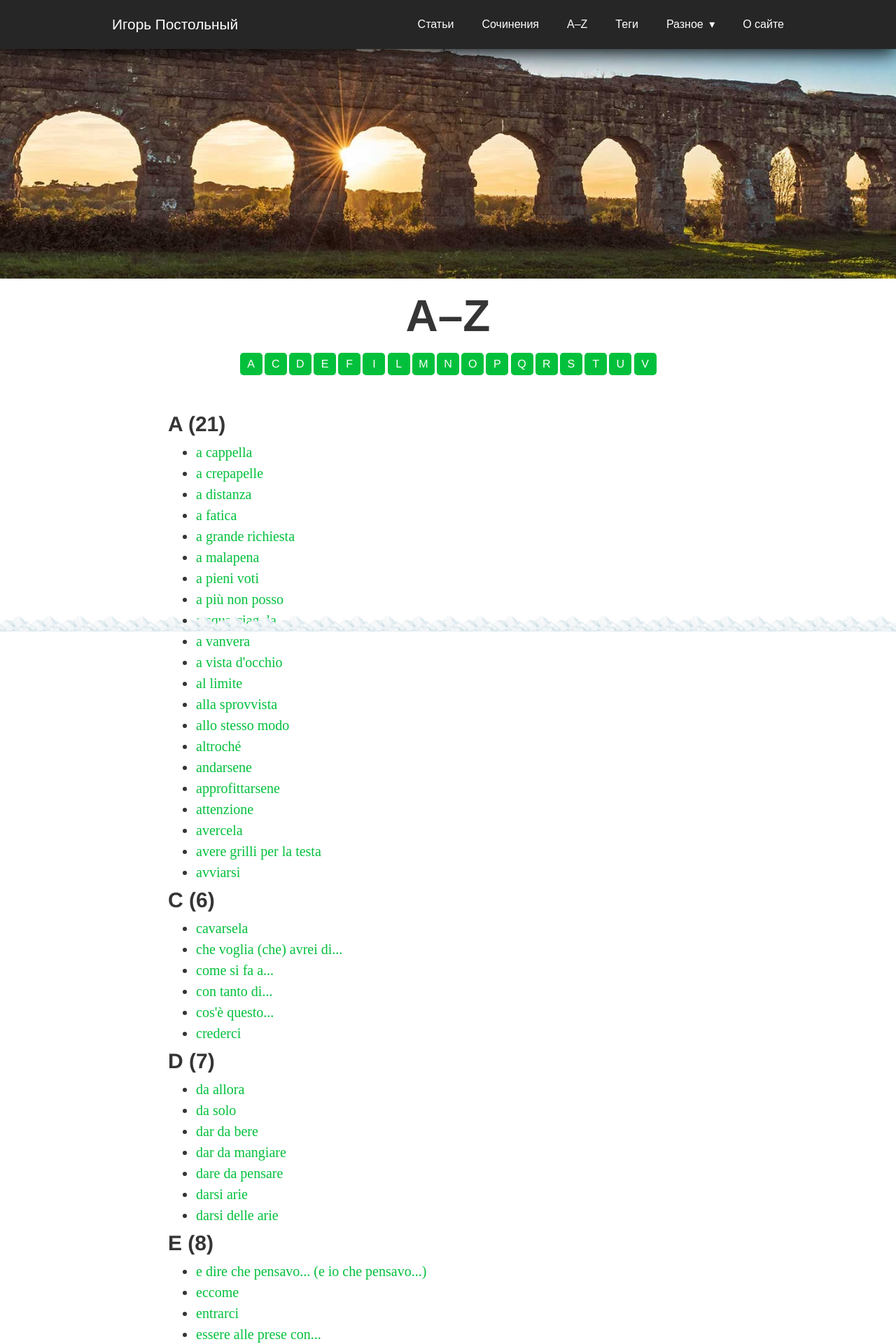
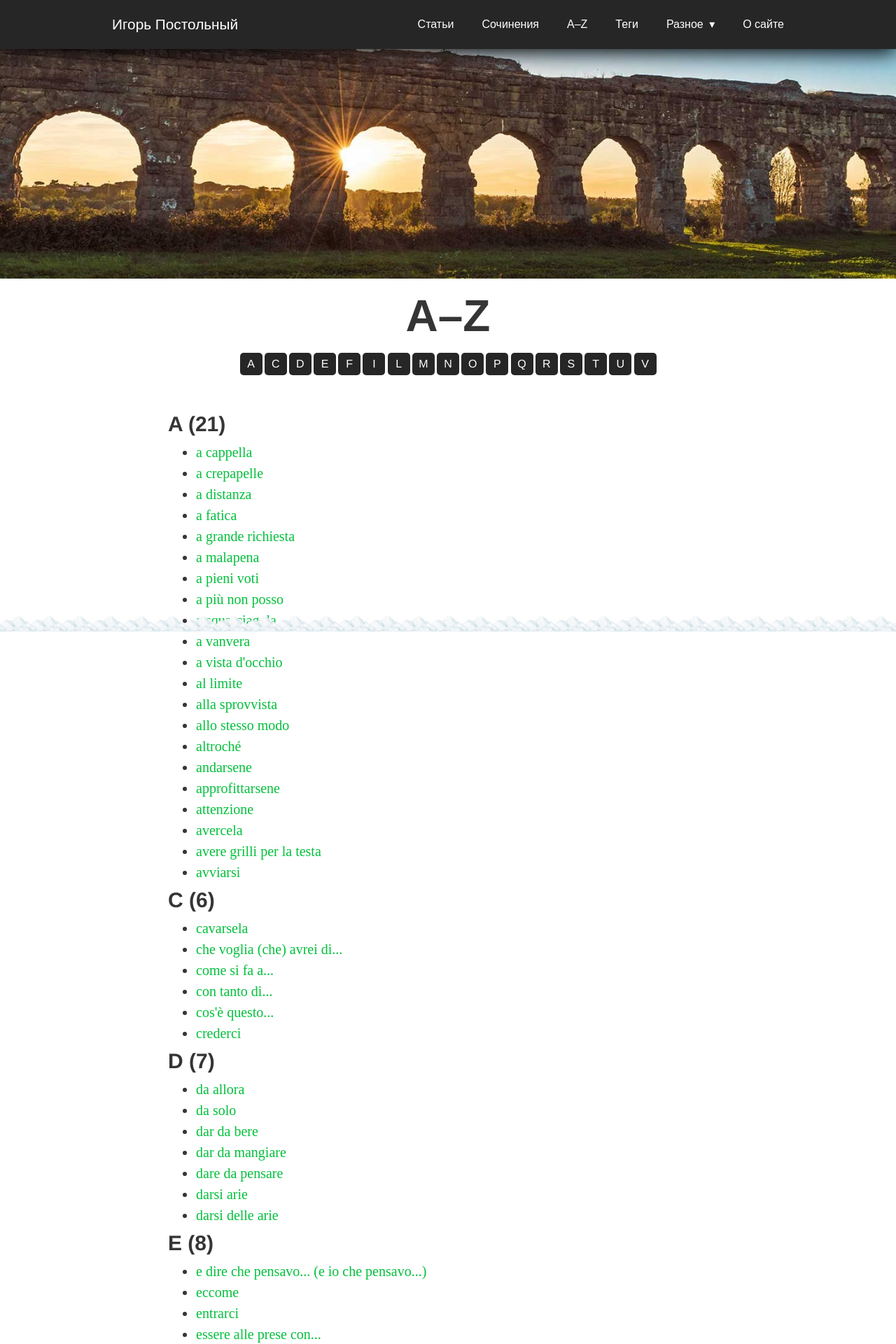
Before and after one commit to postolny/postolny.github.io, a Jekyll site: the page built from _pages/categories.html, in a window 1280 px wide. Shown: the top 1920 px of the page at 70% size. Built offline with Jekyll 4.4.1, drawn with Linux system fonts in a browser that asks for light colours.

Commit message:
Add files via upload

```diff
--- a/_sass/tale/_layout.scss
+++ b/_sass/tale/_layout.scss
@@ -82,7 +82,7 @@ nav {
         background: $nav-background;
         color: $nav-font-color;
         text-decoration: none;
-        transition: background-color 0.25s ease-out;
+        transition: background-color 0.25s ease-in-out;
 
         &:hover {
           background: $link-hover-color;
--- a/_sass/tale/_taxonomies.scss
+++ b/_sass/tale/_taxonomies.scss
@@ -20,7 +20,7 @@
 
     a {
       margin: 0 0.1rem 0.2rem;
-      background: #03c03c;
+      background: #262626;
       border-radius: 5px;
       color: #fff;
       text-decoration: none;
@@ -32,7 +32,7 @@
       align-items: center;
       &:hover,
       &:active {
-        background: #00ff4d;
+        background: #03c03c;
       }
     }
   }
```
